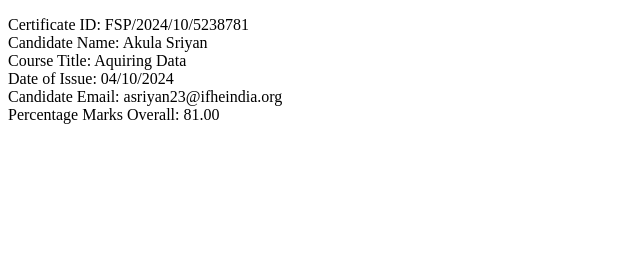
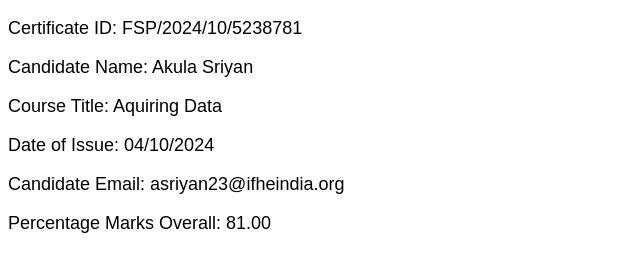
Before and after one commit to inspiration-fun-7467-my-saleforce-sites/akulasriyan, a plain HTML site: page sriyan.html in a window 1280 px wide. Shown: the whole page, without its empty margins (0-640 px from the left). Drawn offline with Linux system fonts and the light colour scheme.

Commit message:
Update sriyan.html

```diff
--- a/sriyan.html
+++ b/sriyan.html
@@ -1,16 +1,26 @@
 <!DOCTYPE html>
-<html>
+<html lang="en">
 <head>
     <meta charset="UTF-8">
+    <meta name="viewport" content="width=device-width, initial-scale=1.0">
+    <title>Certificate of Completion</title>
+    <style>
+        body {
+            font-family: Arial, Helvetica, sans-serif;
+            font-size: large;
+        }
+    </style>
 </head>
 <body>
-    <p>
-        Certificate ID: FSP/2024/10/5238781<br>
-        Candidate Name: Akula Sriyan<br>
-        Course Title: Aquiring Data<br>
-        Date of Issue: 04/10/2024<br>
-        Candidate Email: asriyan23@ifheindia.org<br>
-        Percentage Marks Overall: 81.00
-    </p>
+    <div >
+        <div class="content">
+            <p>Certificate ID: FSP/2024/10/5238781</p>
+            <p>Candidate Name: Akula Sriyan</p>
+            <p>Course Title: Aquiring Data</p>
+            <p>Date of Issue: 04/10/2024</p>
+            <p>Candidate Email: asriyan23@ifheindia.org</p>
+            <p>Percentage Marks Overall: 81.00</p>
+        </div>
+    </div>
 </body>
 </html>
```
